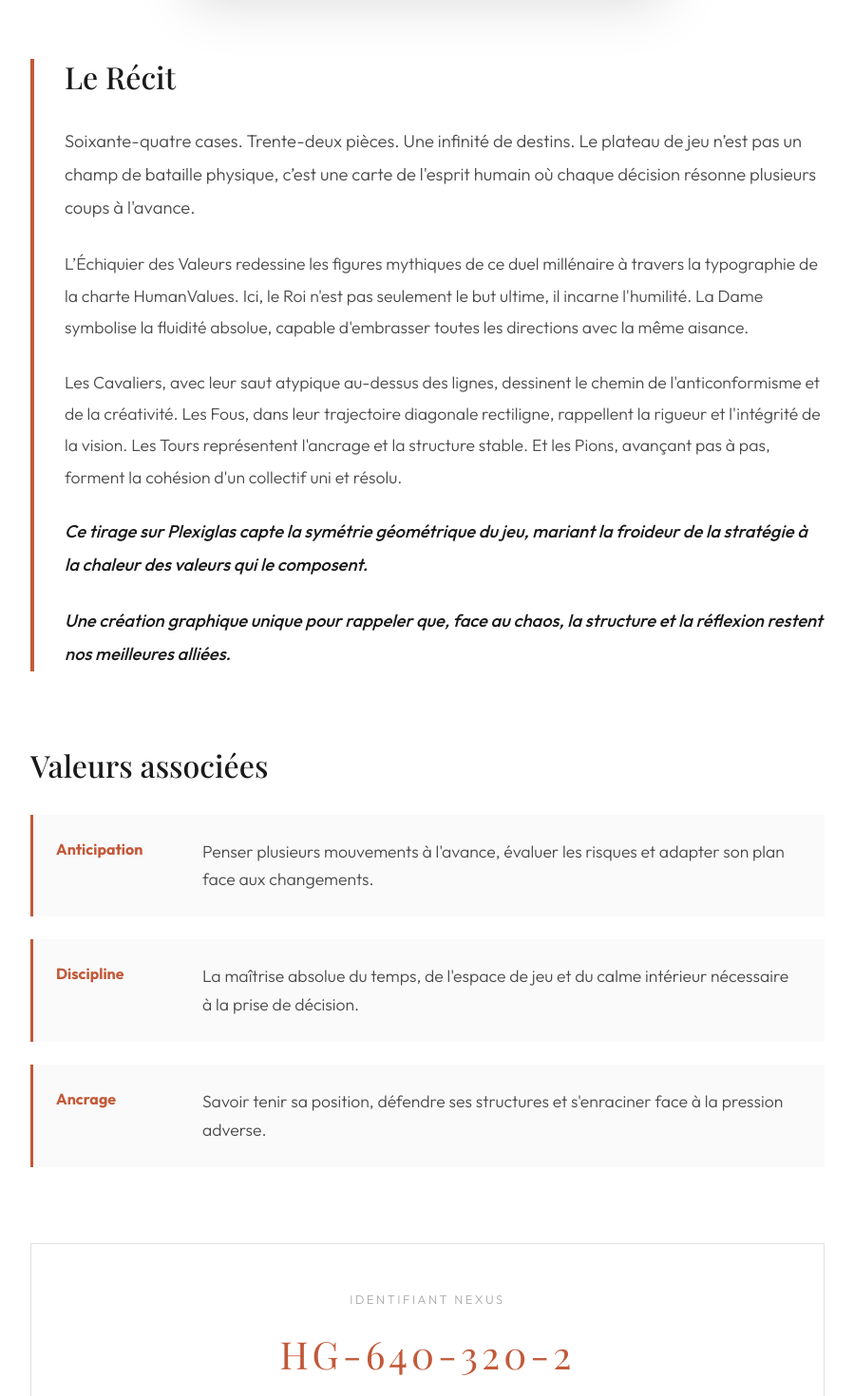
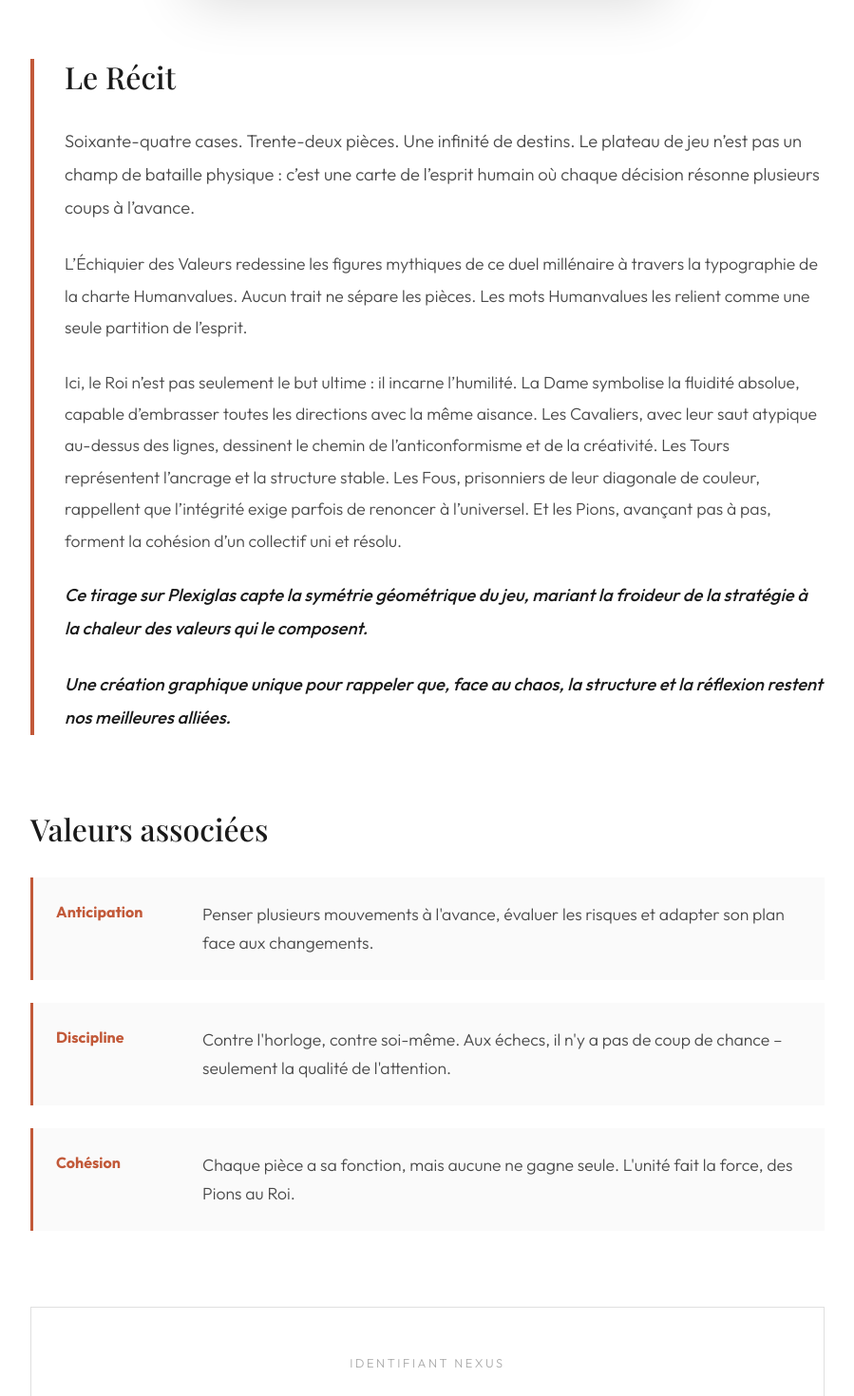
Before and after one commit to gdesygn/humanvalues, a React (Vite) app: page /nexus/echiquier in a window 1280 px wide. Shown: the part 1040-2510 px from the top of the page at 95% size, without its empty margins (190-1089 px from the left). Built offline with nearby package versions, Linux system fonts and the light colour scheme; a web font is replaced by a local one.

Commit message:
chore: update NexusEchiquier contents based on review

```diff
--- a/src/pages/NexusEchiquier.jsx
+++ b/src/pages/NexusEchiquier.jsx
@@ -54,13 +54,13 @@ const NexusEchiquier = () => {
         <h2 style={{ fontSize: '2rem', marginBottom: '2rem' }}>Le Récit</h2>
 
         <p style={{ fontSize: '1.15rem', lineHeight: '1.9', marginBottom: '1.5rem', color: 'var(--hv-grey)' }}>
-          Soixante-quatre cases. Trente-deux pièces. Une infinité de destins. Le plateau de jeu n’est pas un champ de bataille physique, c’est une carte de l'esprit humain où chaque décision résonne plusieurs coups à l'avance.
+          Soixante-quatre cases. Trente-deux pièces. Une infinité de destins. Le plateau de jeu n’est pas un champ de bataille physique : c’est une carte de l’esprit humain où chaque décision résonne plusieurs coups à l’avance.
         </p>
         <p style={{ fontSize: '1.1rem', lineHeight: '1.9', marginBottom: '1.5rem', color: 'var(--hv-grey)' }}>
-          L’Échiquier des Valeurs redessine les figures mythiques de ce duel millénaire à travers la typographie de la charte HumanValues. Ici, le Roi n'est pas seulement le but ultime, il incarne l'humilité. La Dame symbolise la fluidité absolue, capable d'embrasser toutes les directions avec la même aisance.
+          L’Échiquier des Valeurs redessine les figures mythiques de ce duel millénaire à travers la typographie de la charte Humanvalues. Aucun trait ne sépare les pièces. Les mots Humanvalues les relient comme une seule partition de l’esprit.
         </p>
         <p style={{ fontSize: '1.1rem', lineHeight: '1.9', marginBottom: '1.5rem', color: 'var(--hv-grey)' }}>
-          Les Cavaliers, avec leur saut atypique au-dessus des lignes, dessinent le chemin de l'anticonformisme et de la créativité. Les Fous, dans leur trajectoire diagonale rectiligne, rappellent la rigueur et l'intégrité de la vision. Les Tours représentent l'ancrage et la structure stable. Et les Pions, avançant pas à pas, forment la cohésion d'un collectif uni et résolu.
+          Ici, le Roi n’est pas seulement le but ultime : il incarne l’humilité. La Dame symbolise la fluidité absolue, capable d’embrasser toutes les directions avec la même aisance. Les Cavaliers, avec leur saut atypique au-dessus des lignes, dessinent le chemin de l’anticonformisme et de la créativité. Les Tours représentent l’ancrage et la structure stable. Les Fous, prisonniers de leur diagonale de couleur, rappellent que l’intégrité exige parfois de renoncer à l’universel. Et les Pions, avançant pas à pas, forment la cohésion d’un collectif uni et résolu.
         </p>
         <p style={{ fontSize: '1.15rem', lineHeight: '1.9', fontStyle: 'italic', color: 'var(--hv-black)', fontWeight: '500' }}>
           Ce tirage sur Plexiglas capte la symétrie géométrique du jeu, mariant la froideur de la stratégie à la chaleur des valeurs qui le composent.
@@ -81,11 +81,11 @@ const NexusEchiquier = () => {
             },
             {
               valeur: 'Discipline',
-              texte: "La maîtrise absolue du temps, de l'espace de jeu et du calme intérieur nécessaire à la prise de décision."
+              texte: "Contre l'horloge, contre soi-même. Aux échecs, il n'y a pas de coup de chance – seulement la qualité de l'attention."
             },
             {
-              valeur: 'Ancrage',
-              texte: "Savoir tenir sa position, défendre ses structures et s'enraciner face à la pression adverse."
+              valeur: 'Cohésion',
+              texte: "Chaque pièce a sa fonction, mais aucune ne gagne seule. L'unité fait la force, des Pions au Roi."
             }
           ].map((v) => (
             <div key={v.valeur} style={{
@@ -127,6 +127,9 @@ const NexusEchiquier = () => {
           L'essence de la stratégie et de l'esprit, sculptée par la typographie Human Values.<br /><br />
           — Le Conseil des Nexus
         </p>
+        <p style={{ fontStyle: 'italic', color: '#aaa', marginBottom: '2rem' }}>
+          Ce que vous emportez : non un échiquier à jouer, mais un échiquier à méditer – chaque pièce une valeur, chaque valeur une partition de vous-même.
+        </p>
         <p style={{ fontSize: '2.5rem', fontWeight: '600', color: 'white', marginBottom: '0.5rem' }}>890 €</p>
         <p style={{ fontSize: '0.9rem', color: '#777', marginBottom: '2.5rem' }}>Livraison offerte France · Certificat HV inclus</p>
         <Link
```
